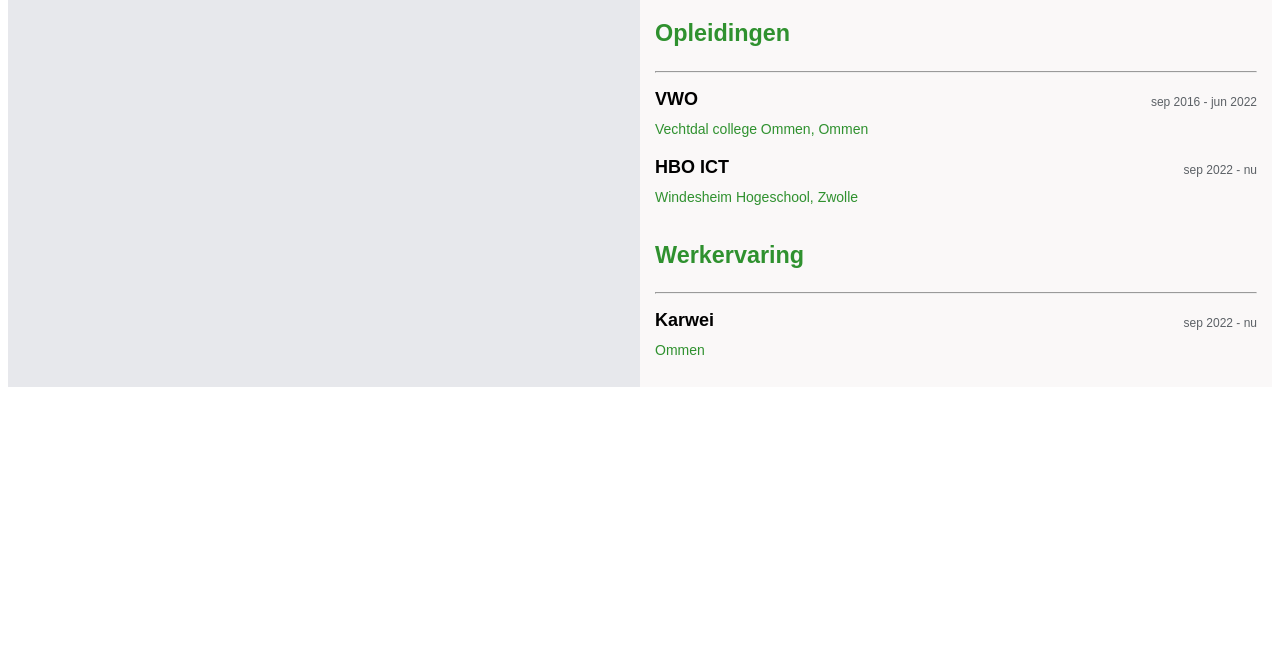
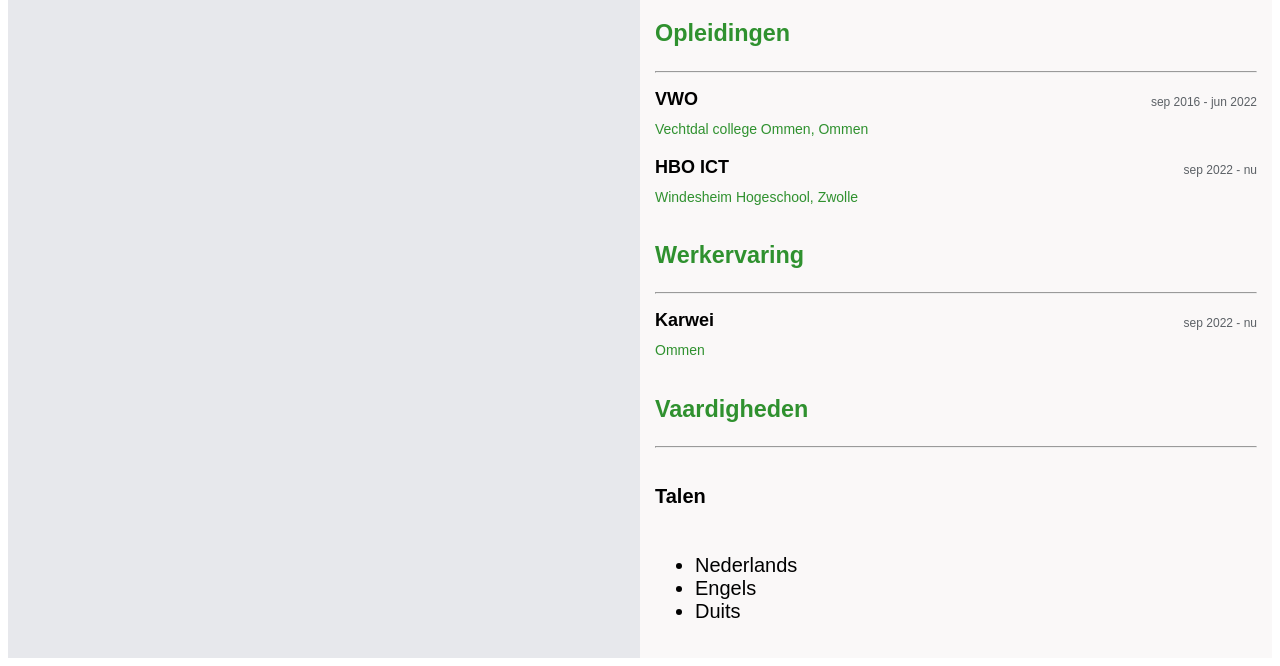
Before and after one commit to Thimo812/Showcase-webdev, a plain HTML site: page index.html in a window 1280 px wide. Shown: the part 271-937 px from the top of the page. Before the commit the page ends 800 px from the top, so only its background shows below. Drawn offline with Linux system fonts and the light colour scheme.

Commit message:
Update index.html

```diff
--- a/index.html
+++ b/index.html
@@ -69,6 +69,20 @@
                 <p class="profile-content__institute">Ommen</p>
             </div>
 
+            <div class="profile-content__category">
+                <h3 class="profile-content__category-title">Vaardigheden</h3>
+                <hr>
+            </div>
+
+            <div class="profile-content__element">
+                <h4 class="profile-content__element-header">Talen</h4>
+                <ul>
+                    <li>Nederlands</li>
+                    <li>Engels</li>
+                    <li>Duits</li>
+                </ul>
+            </div>
+
         </section>
 
     </section>
```
